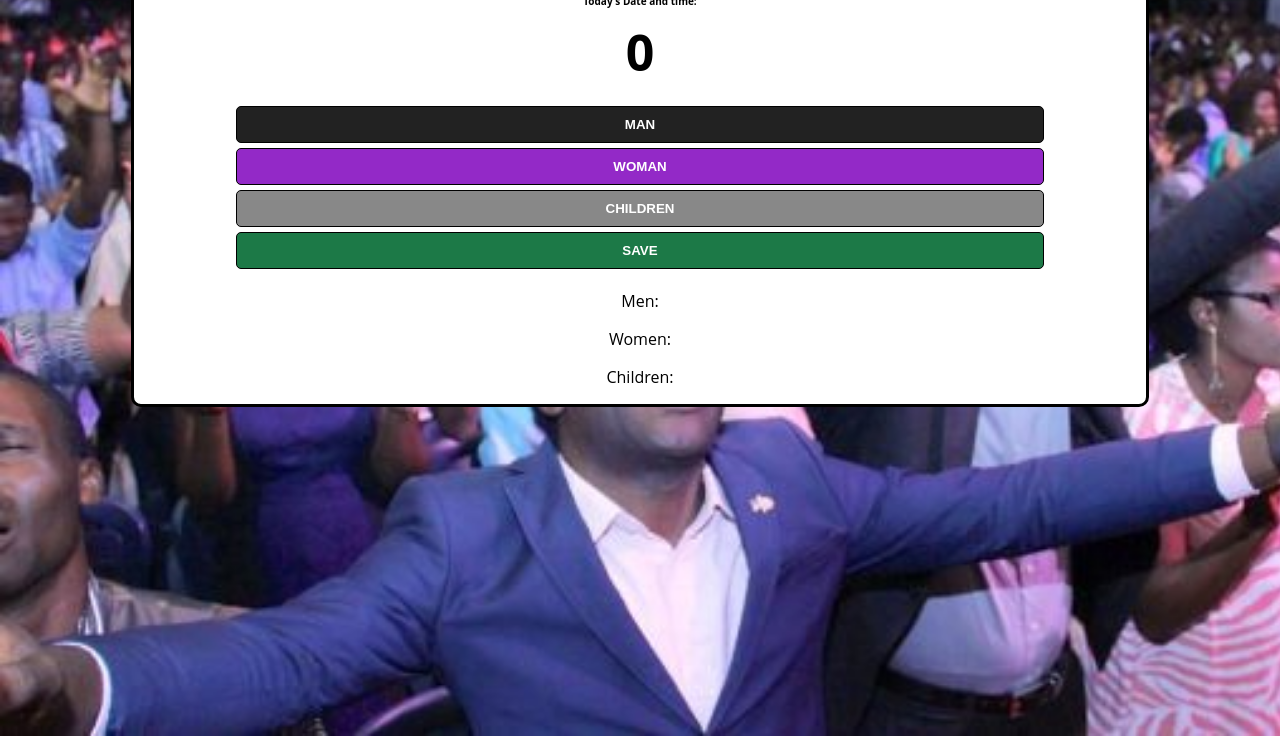
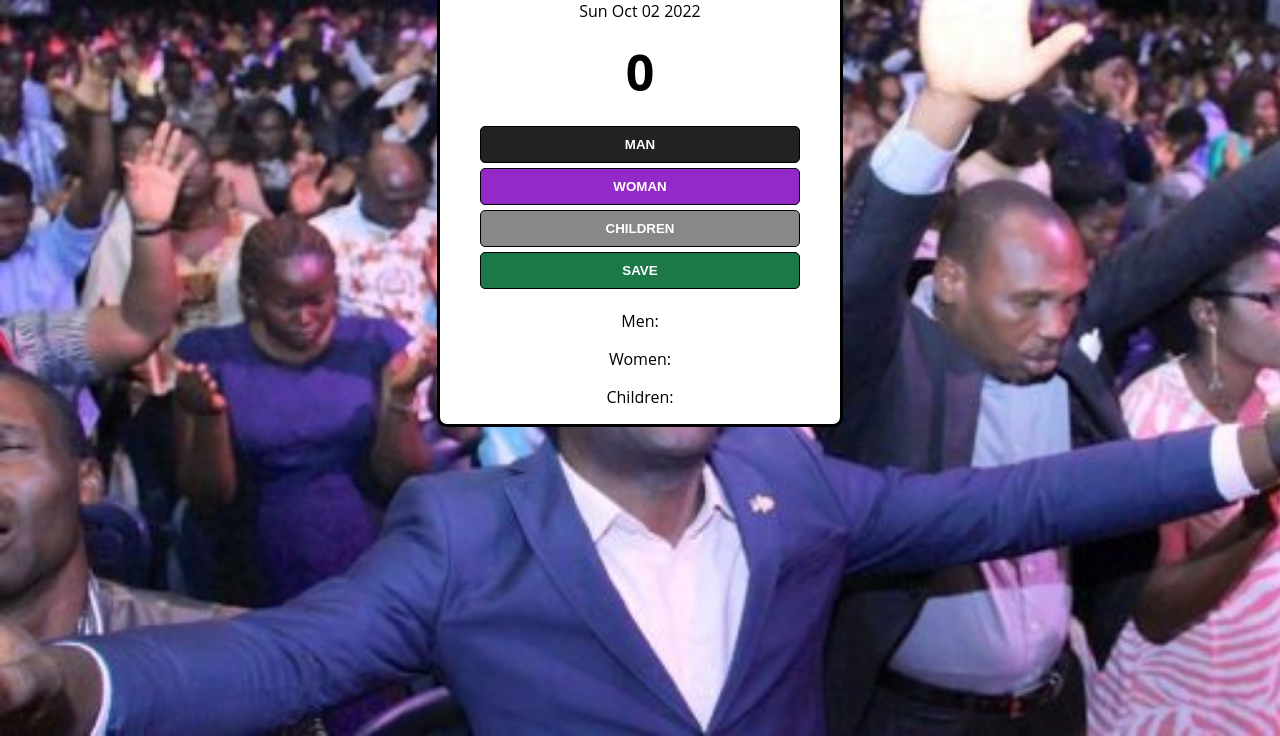
Before and after one commit to samoskills/attendance-counter, a plain HTML site: page index.html in a window 1280 px wide. Shown: the part 80-816 px from the top of the page. Drawn offline with Linux system fonts and the light colour scheme.

Commit message:
Maximum width  adjusted
Adjusted to a fixed value
date id redefined
Date string implemented

```diff
--- a/index.css
+++ b/index.css
@@ -8,7 +8,7 @@ body {
 
 .container {
     background: white;
-    max-width: 80%;
+    max-width: 400px;
     margin: auto;
     border: 3px solid black;
     border-radius: 10px;
--- a/index.html
+++ b/index.html
@@ -5,7 +5,7 @@
     <body>
         <div class="container">
             <h1>Attendance Counter</h1>
-            <p id="date-el">Today's Date and time:</p>
+            <p id="date">Today's Date and time:</p>
             <h2 id="count-el">0</h2>
             <button id="man-btn" onclick="man()">MAN</button>
             <button id="woman-btn" onclick="woman()">WOMAN</button>
--- a/index.js
+++ b/index.js
@@ -8,6 +8,8 @@ let countM = 0
 let countW = 0
 let countC = 0
 
+const d = new Date();
+document.getElementById("date").innerHTML = d.toDateString();
 
 function man() {
     countM += 1
```
